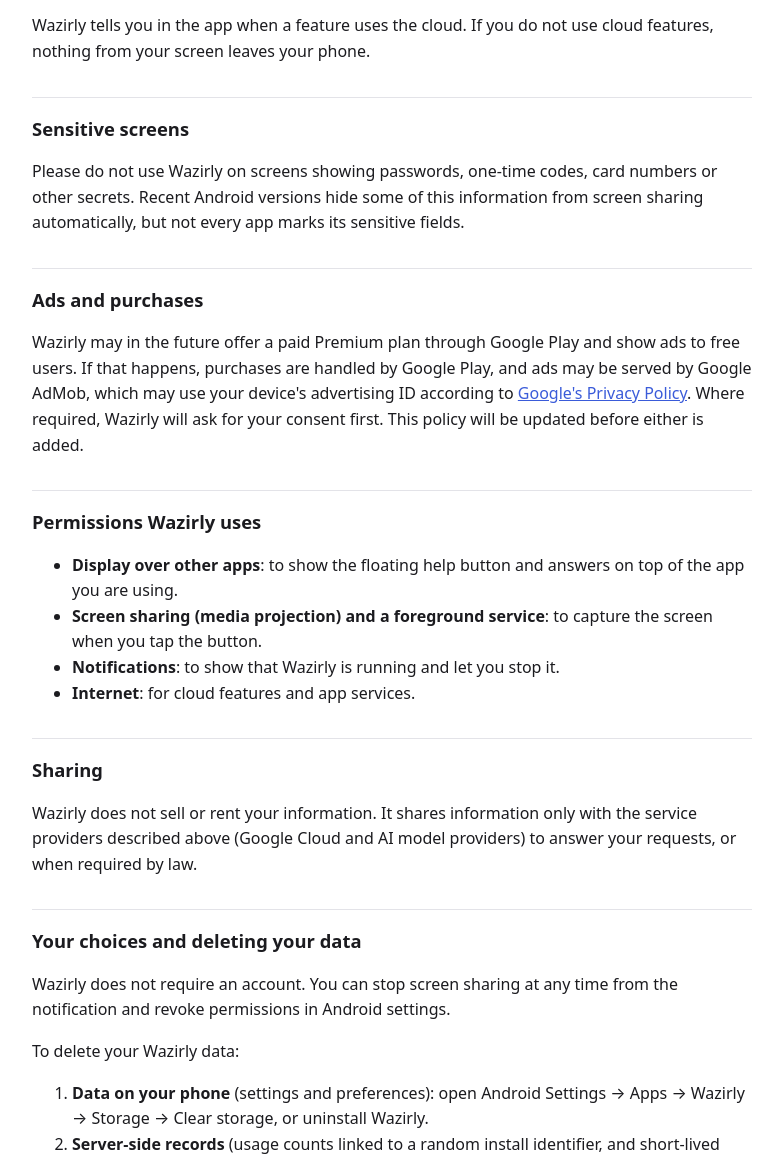
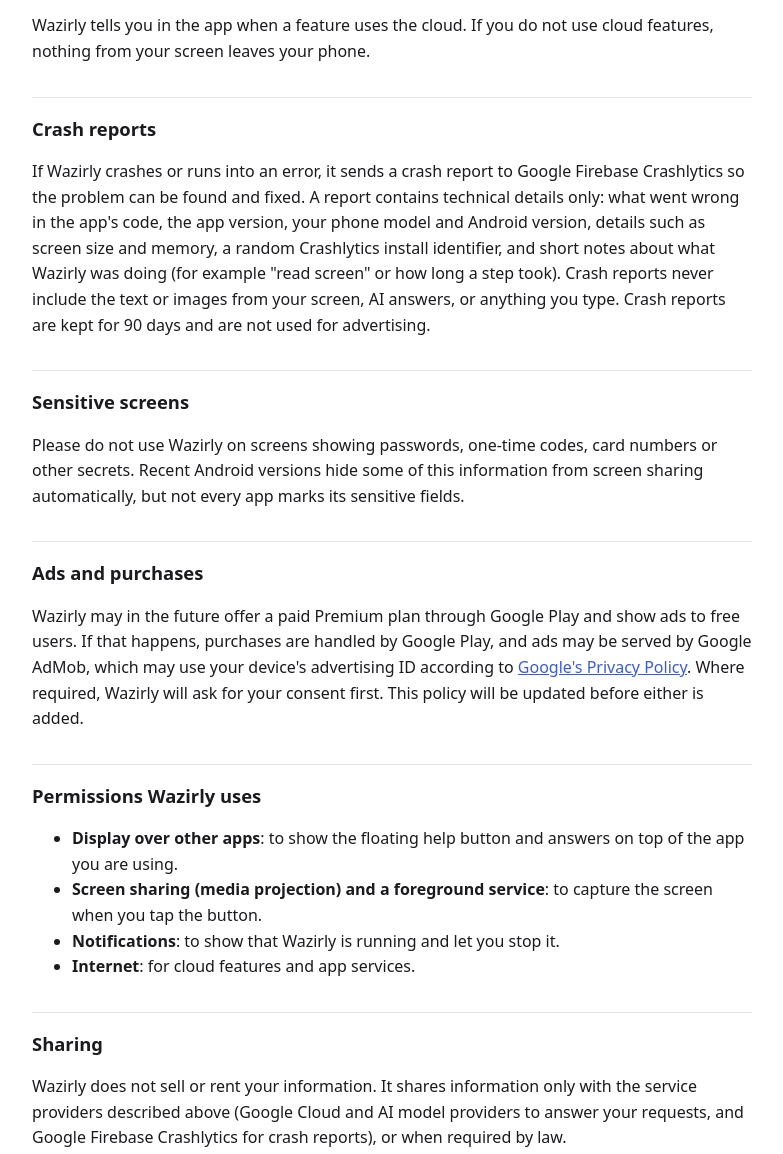
Before and after one commit to shibbal66/wazirly-site, a plain HTML site: page privacy/index.html in a window 1280 px wide. Shown: the part 1099-2253 px from the top of the page, without its empty margins (248-1031 px from the left). Drawn offline with Linux system fonts and the light colour scheme.

Commit message:
Describe crash reports in the privacy policy
Crashlytics reports: what they contain (technical details only, never
screen content, answers or typed text), that Google Firebase Crashlytics
receives them, and that they are deleted after 90 days.

Co-Authored-By: Claude Opus 5.5 <noreply@anthropic.com>

```diff
--- a/privacy/index.html
+++ b/privacy/index.html
@@ -61,6 +61,14 @@ it to an AI model provider to produce the answer and sends the answer back to yo
 <p>Wazirly tells you in the app when a feature uses the cloud. If you do not use cloud features, nothing
 from your screen leaves your phone.</p>
 
+<h2>Crash reports</h2>
+<p>If Wazirly crashes or runs into an error, it sends a crash report to Google Firebase Crashlytics so the
+problem can be found and fixed. A report contains technical details only: what went wrong in the app's code,
+the app version, your phone model and Android version, details such as screen size and memory, a random
+Crashlytics install identifier, and short notes about what Wazirly was doing (for example "read screen" or how
+long a step took). Crash reports never include the text or images from your screen, AI answers, or anything you
+type. Crash reports are kept for 90 days and are not used for advertising.</p>
+
 <h2>Sensitive screens</h2>
 <p>Please do not use Wazirly on screens showing passwords, one-time codes, card numbers or other secrets.
 Recent Android versions hide some of this information from screen sharing automatically, but not every
@@ -85,7 +93,8 @@ either is added.</p>
 
 <h2>Sharing</h2>
 <p>Wazirly does not sell or rent your information. It shares information only with the service providers
-described above (Google Cloud and AI model providers) to answer your requests, or when required by law.</p>
+described above (Google Cloud and AI model providers to answer your requests, and Google Firebase Crashlytics
+for crash reports), or when required by law.</p>
 
 <h2 id="delete-data">Your choices and deleting your data</h2>
 <p>Wazirly does not require an account. You can stop screen sharing at any time from the notification and
@@ -98,6 +107,7 @@ revoke permissions in Android settings.</p>
     error logs): email <a href="mailto:shibbalfarooq66@gmail.com?subject=Wazirly%20data%20deletion">shibbalfarooq66@gmail.com</a>
     with the subject "Wazirly data deletion". All records linked to your install are deleted within 30 days.
     Error logs are deleted automatically within 30 days even without a request.</li>
+  <li><strong>Crash reports</strong> are not linked to you and are deleted automatically after 90 days.</li>
 </ol>
 
 <h2>Children</h2>
```
